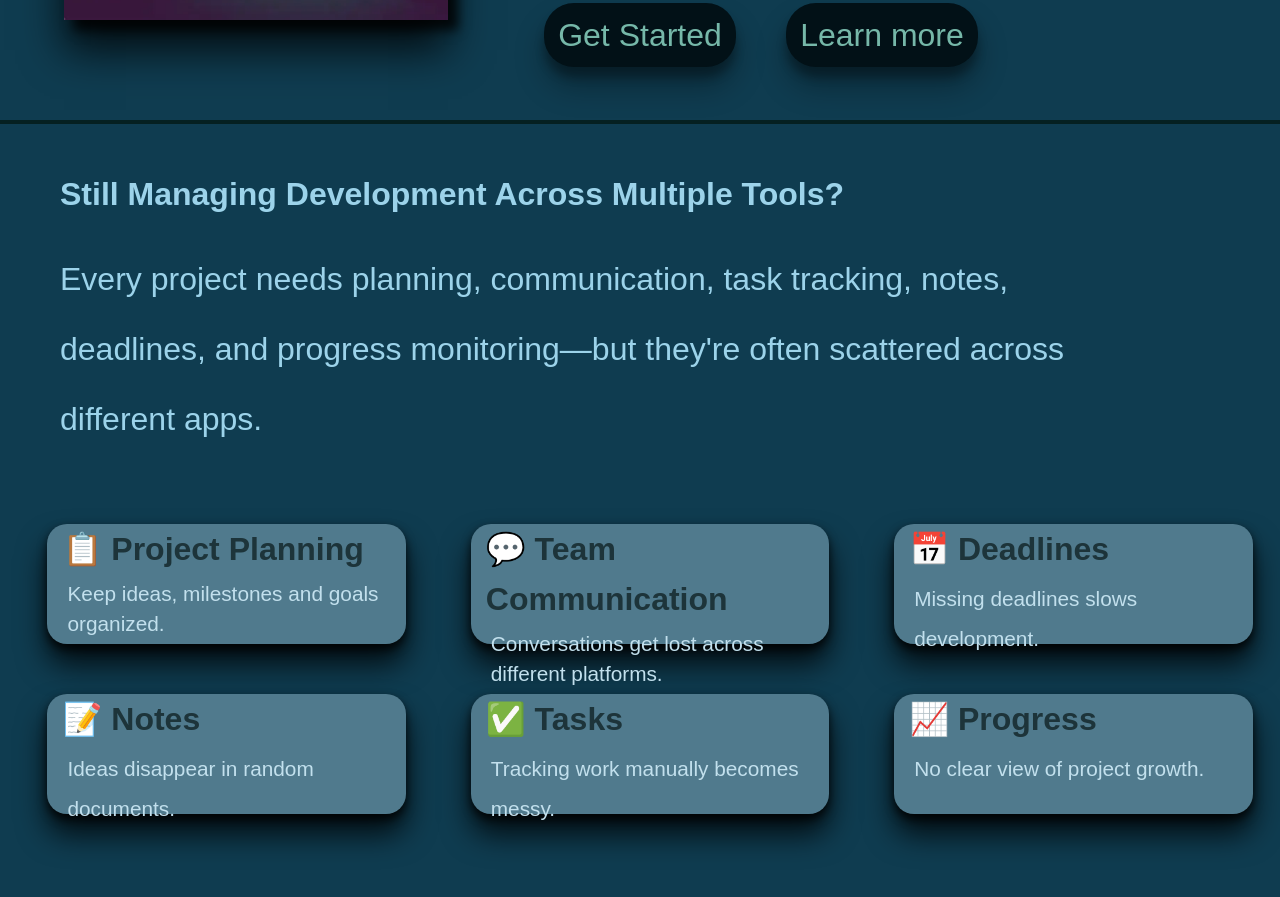
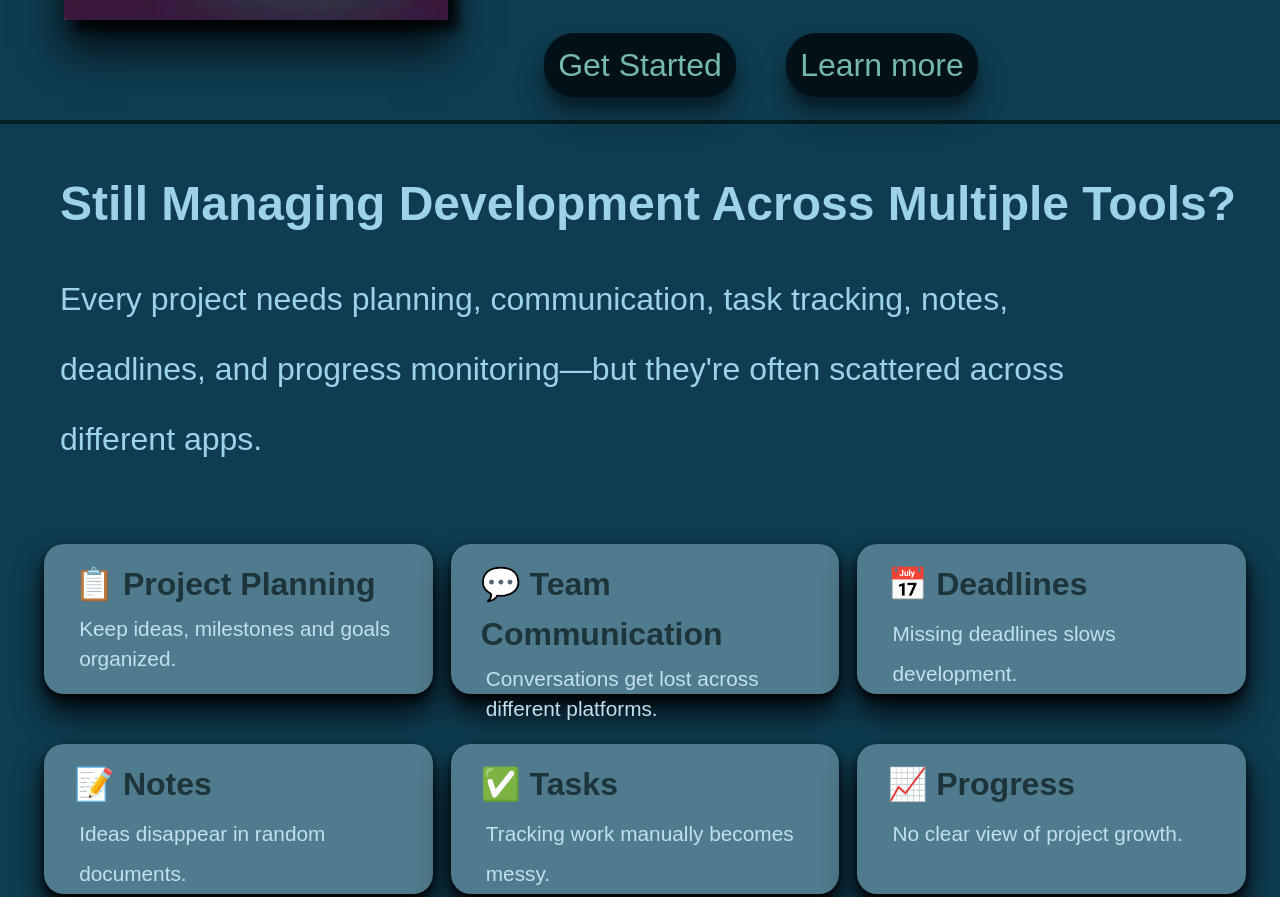
Before and after one commit to pawanaswani152006-stack/DevFlow, a plain HTML site: page index.html in a window 1280 px wide. Shown: the part 670-1567 px from the top of the page. Drawn offline with Linux system fonts and the light colour scheme.

Commit message:
Problem section card's margin changed

```diff
--- a/index.html
+++ b/index.html
@@ -63,7 +63,7 @@
 
             <div id="problemCardSection">
 
-                <div class="problemCard">
+                <div class="problemCard" style="margin-left:30px;">
                     <h2 class="problemHeading">📋 Project Planning</h2>
 
                     <p class="problemPara" style="line-height:30px;">Keep ideas, milestones and goals organized.</p>
@@ -78,7 +78,7 @@
 
                 </div>
 
-                <div class="problemCard">
+                <div class="problemCard" style="margin-right:30px;">
 
                     <h2 class="problemHeading">📅 Deadlines</h2>
 
@@ -86,7 +86,7 @@
 
                 </div>
 
-                <div class="problemCard">
+                <div class="problemCard" style="margin-left:30px;">
 
                     <h2 class="problemHeading">📝 Notes</h2>
 
@@ -102,7 +102,7 @@
 
                 </div>
 
-                <div class="problemCard">
+                <div class="problemCard" style="margin-right:30px;">
 
                     <h2 class="problemHeading">📈 Progress</h2>
 
--- a/style.css
+++ b/style.css
@@ -11,12 +11,15 @@ body{
 #nav-bar{
     width:100vw;
     height:10vh;
-    background-color:rgb(2, 17, 23);
+    background-color:rgb(2, 34, 47);
     position:sticky;
     top:0px;
     display:flex;
     justify-content:space-evenly;
     align-items:center;
+    box-shadow:
+        10px 10px 10px rgba(0,0,0,0.6),
+        0px 30px 40px rgba(0,0,0,0.6);
 }
 .button{
     background-color:transparent;
@@ -39,8 +42,6 @@ body{
     background-image:url("./images/logo.png");
     background-size:cover;
     color:blue;
-    /* box-shadow:
-         */
 }
 
 #mainSection{
@@ -88,9 +89,10 @@ body{
     width:60vw;
 }
 .heading{
-    font-size:2rem;
+    font-size:3rem;
     margin-left:40px;
-    line-height:60px;
+    line-height:80px;
+    font-weight: bolder;
     color:rgb(156, 211, 234);
 }
 .para{
@@ -151,6 +153,7 @@ hr{
     border-radius:20px;
     margin-bottom:50px;
     margin-left:10px;
+    padding:15px;
     transition:all 0.2s linear 0s;
     box-shadow:
         0 5px 10px rgba(0,0,0,0.8),
```
